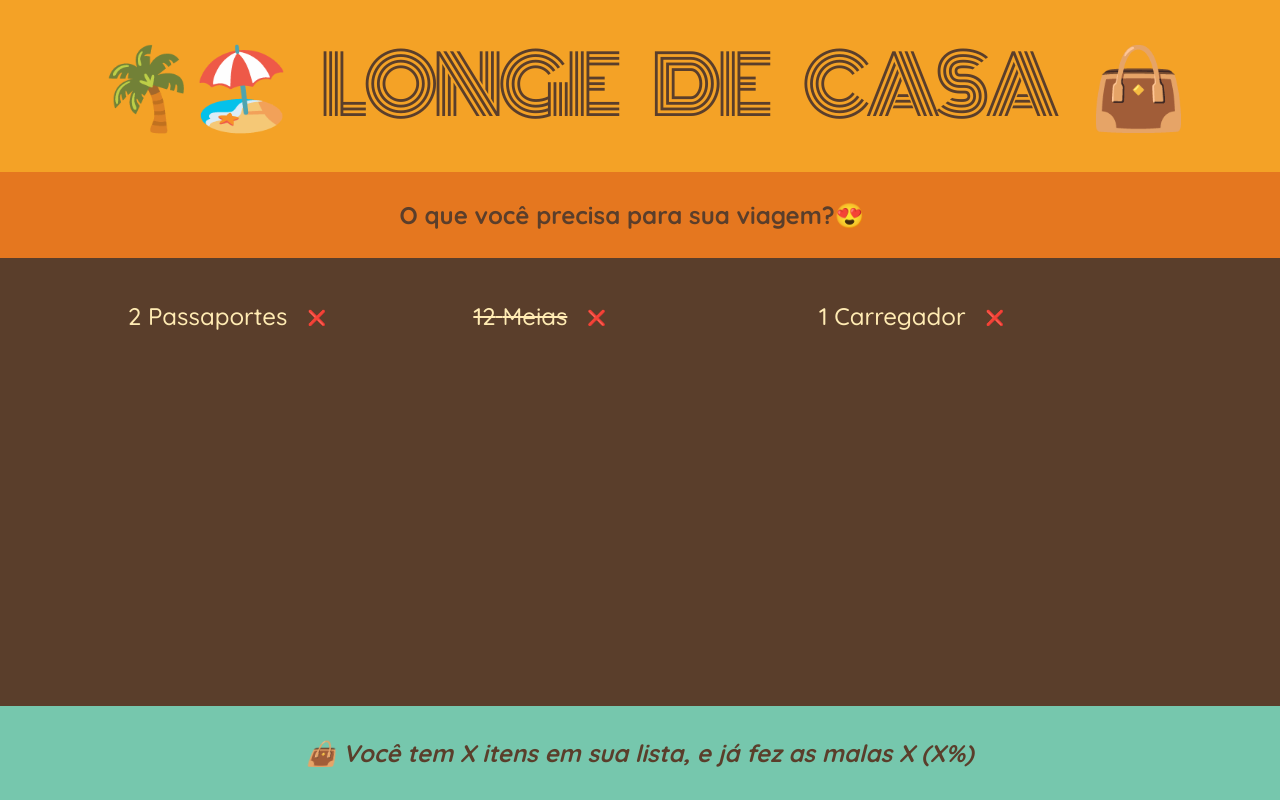
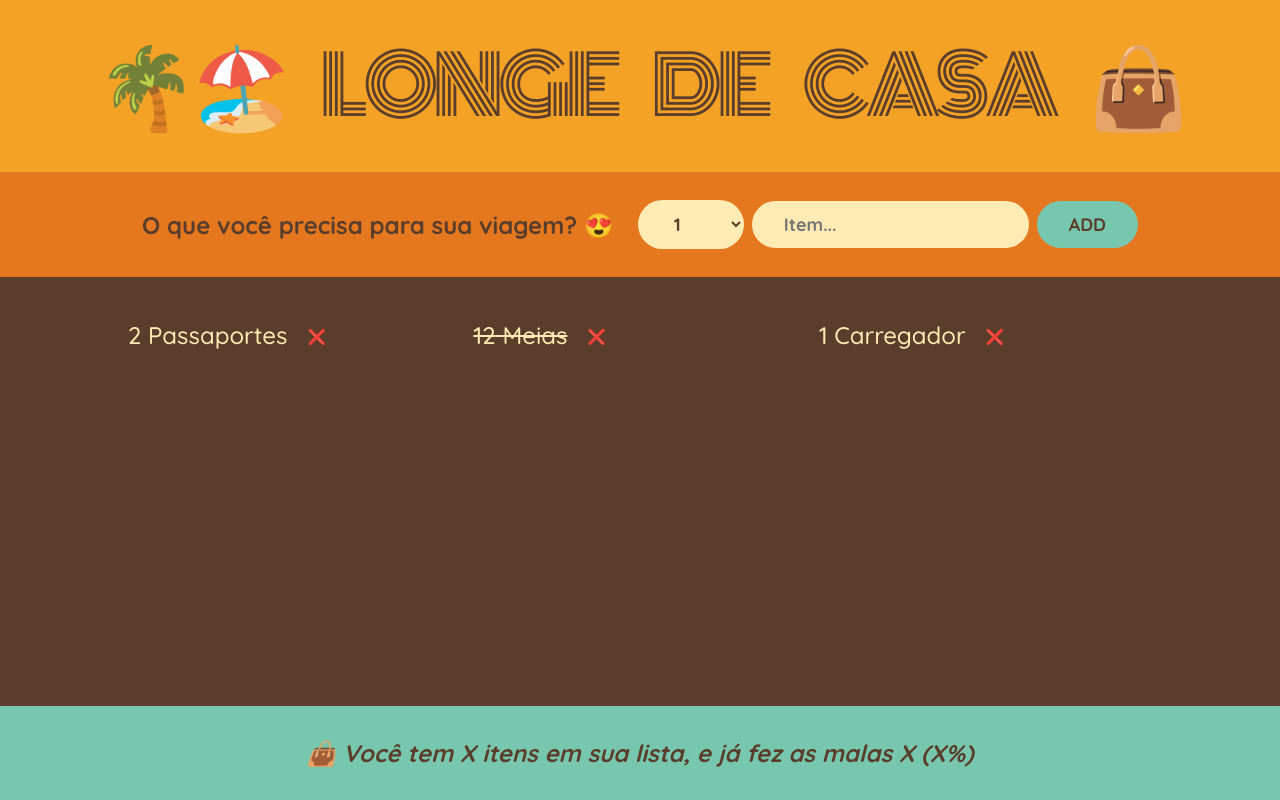
Before and after one commit to leoCardosoDev/front_end_reactjs_far_way_forms_state, a React (Create React App) app: page / in a window 1280 px wide. Built offline with nearby package versions, Linux system fonts and the light colour scheme.

Commit message:
feat: add state to form

```diff
--- a/src/App.js
+++ b/src/App.js
@@ -1,3 +1,5 @@
+import { useState } from 'react'
+
 const initialItems = [
   { id: 1, description: 'Passaportes', quantity: 2, packed: false },
   { id: 2, description: 'Meias', quantity: 12, packed: true },
@@ -20,10 +22,39 @@
 }
 
 function Form() {
+  const [description, setDescription] = useState('')
+  const [quantity, setQuantity] = useState(1)
+
+  function handleSubmit(event) {
+    event.preventDefault()
+    if (!description) return
+    const newItem = { description, quantity, packed: false, id: Date.now() }
+    console.log(newItem)
+    setDescription('')
+    setQuantity(1)
+  }
+
   return (
-    <div className="add-form">
-      <h3>O que você precisa para sua viagem?😍</h3>
-    </div>
+    <form className="add-form" onSubmit={handleSubmit}>
+      <h3>O que você precisa para sua viagem? 😍</h3>
+      <select
+        value={quantity}
+        onChange={(e) => setQuantity(Number(e.target.value))}
+      >
+        {Array.from({ length: 20 }, (_, i) => i + 1).map((num) => (
+          <option value={num} key={num}>
+            {num}
+          </option>
+        ))}
+      </select>
+      <input
+        type="text"
+        placeholder="Item..."
+        value={description}
+        onChange={(e) => setDescription(e.target.value)}
+      />
+      <button>Add</button>
+    </form>
   )
 }
 
@@ -32,7 +63,7 @@
     <div className="list">
       <ul>
         {initialItems.map((item) => (
-          <Item item={item} />
+          <Item item={item} key={item.id} />
         ))}
       </ul>
     </div>
```
